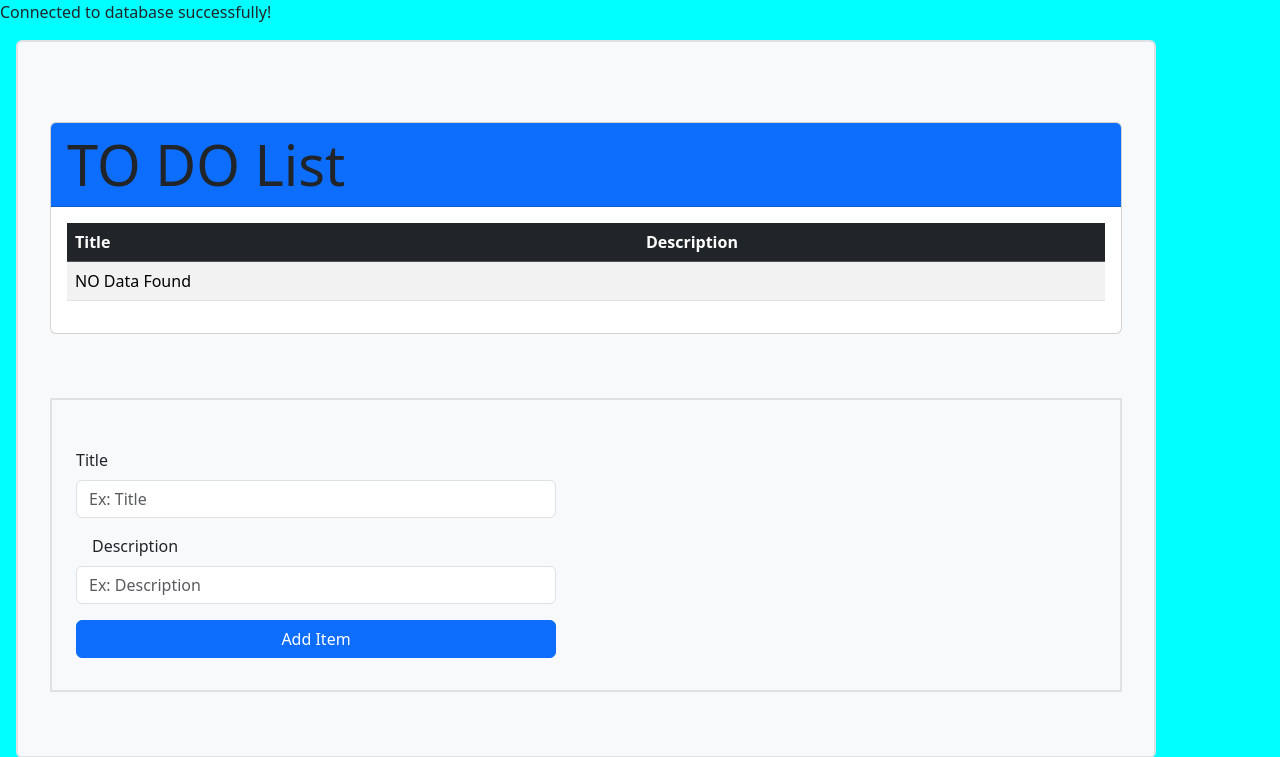
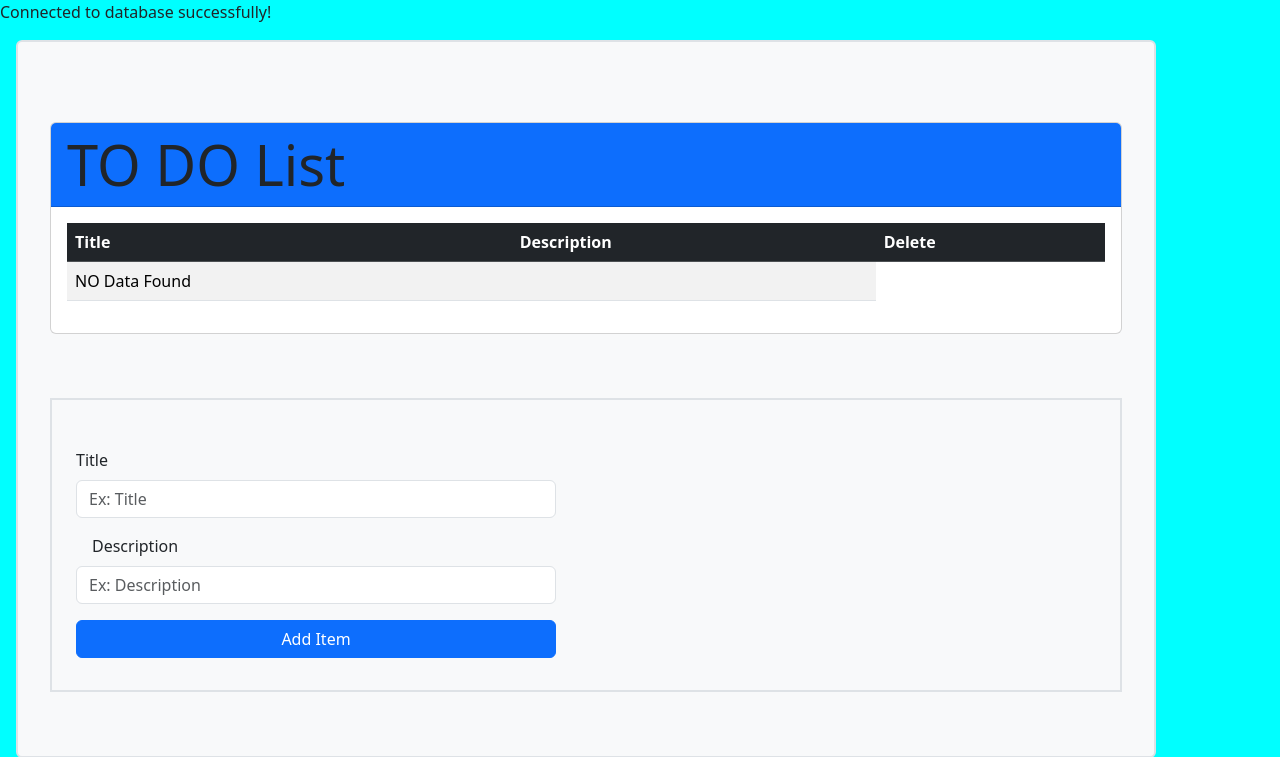
Before and after one commit to nikhildhage/ToDoList, a PHP site: page / in a window 1280 px wide. Shown: the top 757 px of the page. Run offline with PHP 8.4, Linux system fonts and the light colour scheme; data that the repository does not hold is empty.

Commit message:
Added Delete button for each item

```diff
--- a/index.php
+++ b/index.php
@@ -26,6 +26,8 @@ $statement->execute();
 $results = $statement->fetchAll();
 $statement->closeCursor();
 ?>
+
+
 
 <!DOCTYPE html>
 <html lang="en">
@@ -57,6 +59,7 @@ $statement->closeCursor();
                                         <tr>
                                             <th>Title</th>
                                             <th>Description</th>
+                                            <th>Delete</th>
                                         </tr>
                                     </thead>
                                     <tbody>
@@ -67,6 +70,8 @@ $statement->closeCursor();
                                                 echo "<tr>";
                                                 echo "<td>" . $result['Title'] . "</td>";
                                                 echo "<td>" . $result['Description'] . "</td>";
+                                                echo '<td><a type=button class="btn btn-danger">Delete</a></Td>';
+
                                                 echo "</tr>";
                                             }
                                         } else {
```
